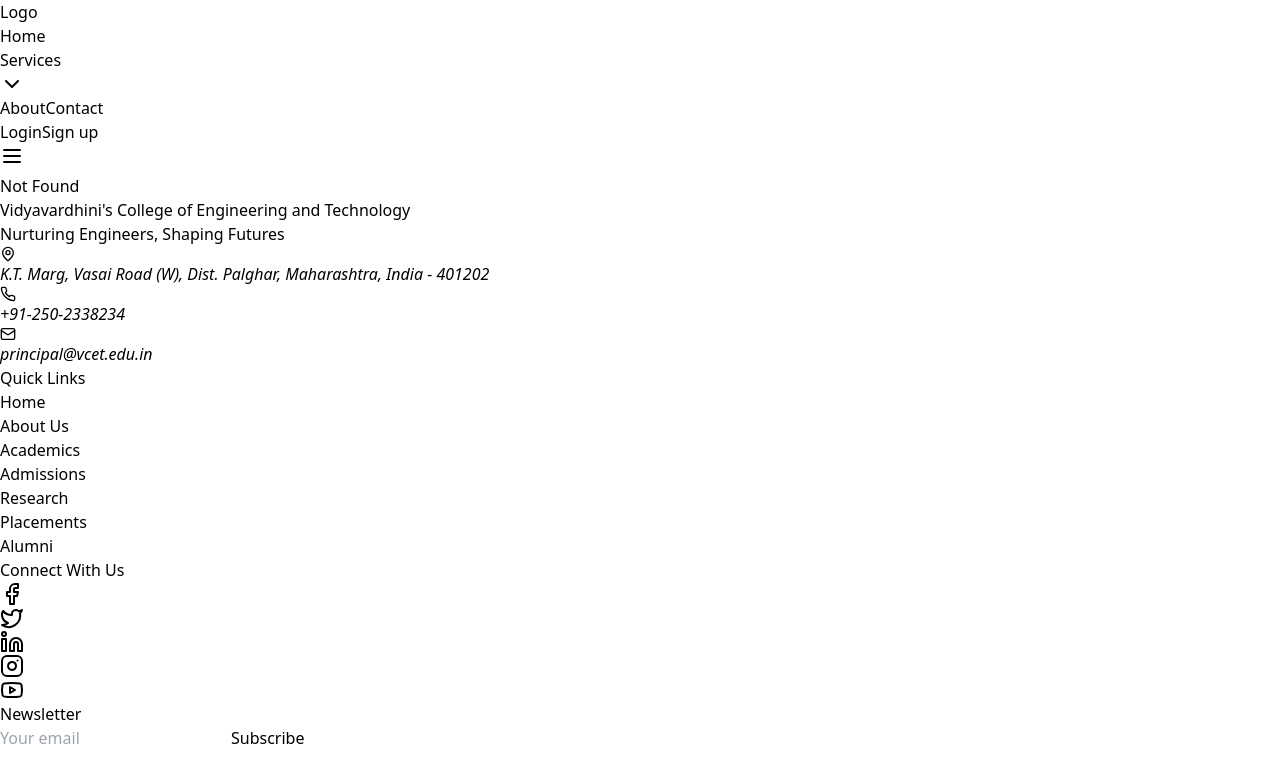
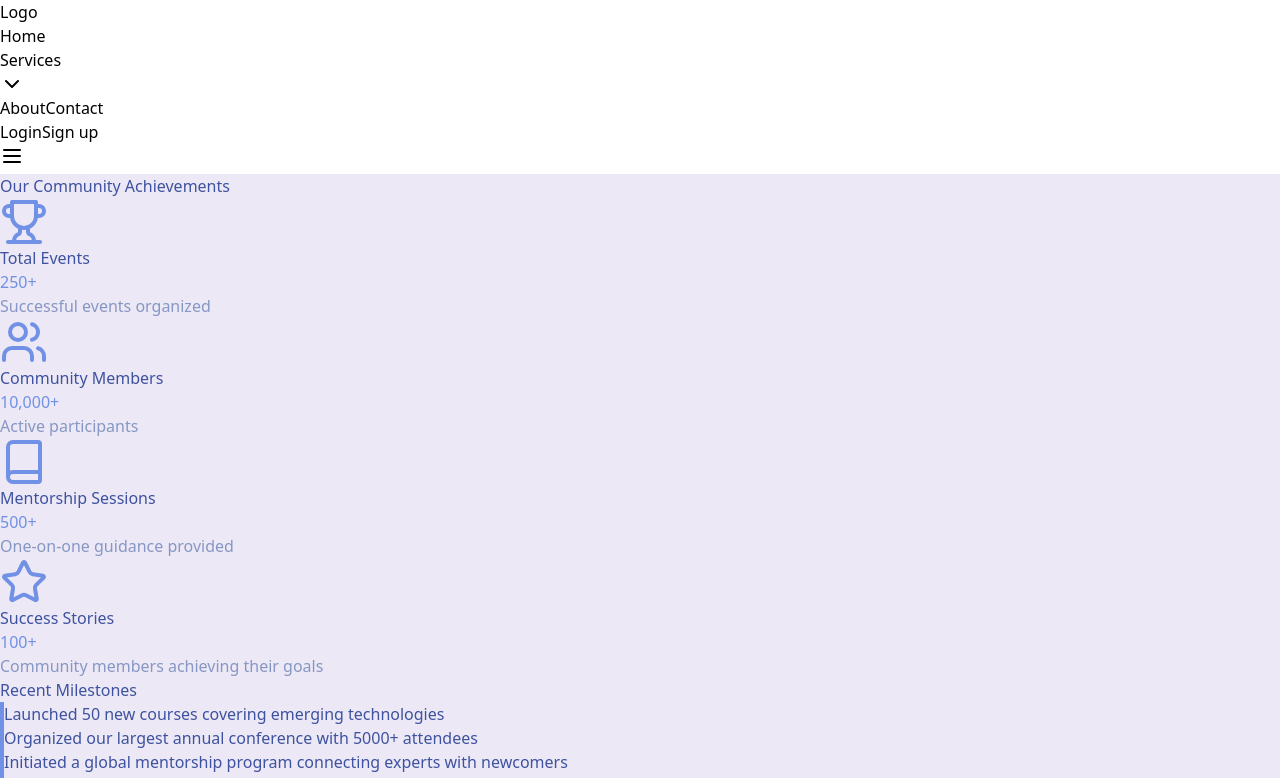
Before and after one commit to AM5hubh/Team7_CodeHunterrs, a React (Vite) app in the folder Frontend/: page /achievementssection in a window 1280 px wide. Shown: the top 778 px of the page. Built offline with nearby package versions, Linux system fonts and the light colour scheme.

Commit message:
frontend pages

```diff
--- a/Frontend/src/Pages/Auth/Signup/Signup.jsx
+++ b/Frontend/src/Pages/Auth/Signup/Signup.jsx
@@ -1,4 +1,4 @@
-import React, { useState } from "react";
+import React, { useState, useEffect } from "react";
 import { Eye, EyeOff } from "lucide-react";
 import axios from "axios";
 import toast from "react-hot-toast";
@@ -30,6 +30,33 @@
       [name]: value,
     }));
   };
+
+
+
+
+
+
+
+
+
+
+
+
+
+
+
+
+
+
+  useEffect(() => {
+    window.scrollTo({ top: 0, behavior: 'smooth' });
+  }, []); // The empty array ensures this runs only once when the component mounts
+
+
+
+
+
+
 
   const handleSubmit = async (e) => {
     e.preventDefault();
--- /dev/null
+++ b/Frontend/src/Pages/Home/AchievementsPage.jsx
@@ -0,0 +1,82 @@
+import { React, useEffect } from 'react';
+import { Trophy, Users, Book, Star } from 'lucide-react';
+import { Link } from 'react-router-dom';
+
+const AchievementCard = ({ icon, title, value, description }) => (
+    <div className="bg-white rounded-lg shadow-lg p-6 flex flex-col items-center text-center">
+        {icon}
+        <h3 className="text-xl font-semibold mt-4 mb-2" style={{ color: '#3d52a0' }}>{title}</h3>
+        <p className="text-3xl font-bold mb-2" style={{ color: '#7091e5' }}>{value}</p>
+        <p style={{ color: '#8697c4' }}>{description}</p>
+    </div>
+);
+
+const AchievementsPage = () => {
+    useEffect(() => {
+        window.scrollTo({ top: 0, behavior: 'smooth' });
+    }, []); // The empty array ensures this runs only once when the component mounts
+
+    return (
+        <div className="min-h-screen p-8" style={{ backgroundColor: '#ede8f5' }}>
+            <div className="max-w-6xl mx-auto">
+                <h1 className="text-4xl font-bold text-center mb-12" style={{ color: '#3d52a0' }}>
+                    Our Community Achievements
+                </h1>
+
+                <div className="grid grid-cols-1 md:grid-cols-2 lg:grid-cols-4 gap-8">
+                    <AchievementCard
+                        icon={<Trophy size={48} color="#7091e5" />}
+                        title="Total Events"
+                        value="250+"
+                        description="Successful events organized"
+                    />
+                    <AchievementCard
+                        icon={<Users size={48} color="#7091e5" />}
+                        title="Community Members"
+                        value="10,000+"
+                        description="Active participants"
+                    />
+                    <AchievementCard
+                        icon={<Book size={48} color="#7091e5" />}
+                        title="Mentorship Sessions"
+                        value="500+"
+                        description="One-on-one guidance provided"
+                    />
+                    <AchievementCard
+                        icon={<Star size={48} color="#7091e5" />}
+                        title="Success Stories"
+                        value="100+"
+                        description="Community members achieving their goals"
+                    />
+                </div>
+
+                <div className="mt-16">
+                    <h2 className="text-3xl font-semibold mb-8 text-center" style={{ color: '#3d52a0' }}>
+                        Recent Milestones
+                    </h2>
+                    <div className="space-y-6">
+                        {[
+                            "Launched 50 new courses covering emerging technologies",
+                            "Organized our largest annual conference with 5000+ attendees",
+                            "Initiated a global mentorship program connecting experts with newcomers",
+                            "Achieved a 95% satisfaction rate in our community feedback survey"
+                        ].map((milestone, index) => (
+                            <div key={index} className="bg-white rounded-lg shadow-lg p-6" style={{ borderLeft: '4px solid #7091e5' }}>
+                                <p style={{ color: '#3d52a0' }}>{milestone}</p>
+                            </div>
+                        ))}
+                    </div>
+                </div>
+
+                <div className="mt-16 text-center">
+                    <Link to={"/signup"} className="px-8 py-3 rounded-full text-white text-lg font-semibold transition duration-300 ease-in-out"
+                        style={{ backgroundColor: '#3d52a0', hover: { backgroundColor: '#7091e5' } }}>
+                        Join Our Community
+                    </Link>
+                </div>
+            </div>
+        </div>
+    );
+};
+
+export default AchievementsPage;
--- a/Frontend/src/Pages/Home/AluminiShowcase.jsx
+++ b/Frontend/src/Pages/Home/AluminiShowcase.jsx
@@ -13,7 +13,7 @@
     ];
 
     return (
-        <div className="container mx-auto px-4 py-8">
+        <div className="max-w-6xl mx-auto px-4 py-8">
             <h2 className="text-center text-xl sm:text-2xl md:text-3xl font-bold text-[#3d52a0] mb-2">OUR ALUMNI</h2>
             <h1 className="text-center text-2xl sm:text-3xl md:text-4xl font-bold mb-8 ">VCET GRADUATES AT TOP COMPANIES</h1>
 
--- a/Frontend/src/Pages/Home/BusinessSection.jsx
+++ b/Frontend/src/Pages/Home/BusinessSection.jsx
@@ -90,6 +90,7 @@
             title: "Achievements",
             description: "Celebrate our community's successes: 5 startups launched, 200+ mentorship sessions conducted, and 15 community events organized!",
             icon: "🏆",
+            "link": "/achievementssection",
             img: "https://www.mangaloretoday.com/contentfiles/2018/Feb%202018/Pro%20Karting%201%20mar%2018%203.jpg",
         },
         {
--- a/Frontend/src/main.jsx
+++ b/Frontend/src/main.jsx
@@ -12,6 +12,7 @@
 import ContributeArticle from './Pages/Alumini/ContributeArticle.jsx'
 import Register from '../src/events/RegisterPage.jsx'
 import KnowMore from '../src/events/KnowMorePage.jsx'
+import AchievementsPage from './Pages/Home/AchievementsPage.jsx'
 
 const router = createBrowserRouter(
   createRoutesFromElements(
@@ -28,6 +29,7 @@
 
       {/* Add this line */}
       <Route path="/startupmentorshipsection" element={<StartupMentorshipSection />} />
+      <Route path="/achievementssection" element={<AchievementsPage />} />
       <Route path="/aluminilist" element={<UserCards />} />
 
       <Route path="/events/register/:eventId" element={<Register />} />
```
Lines whose indentation alone changed are shown as unchanged.
